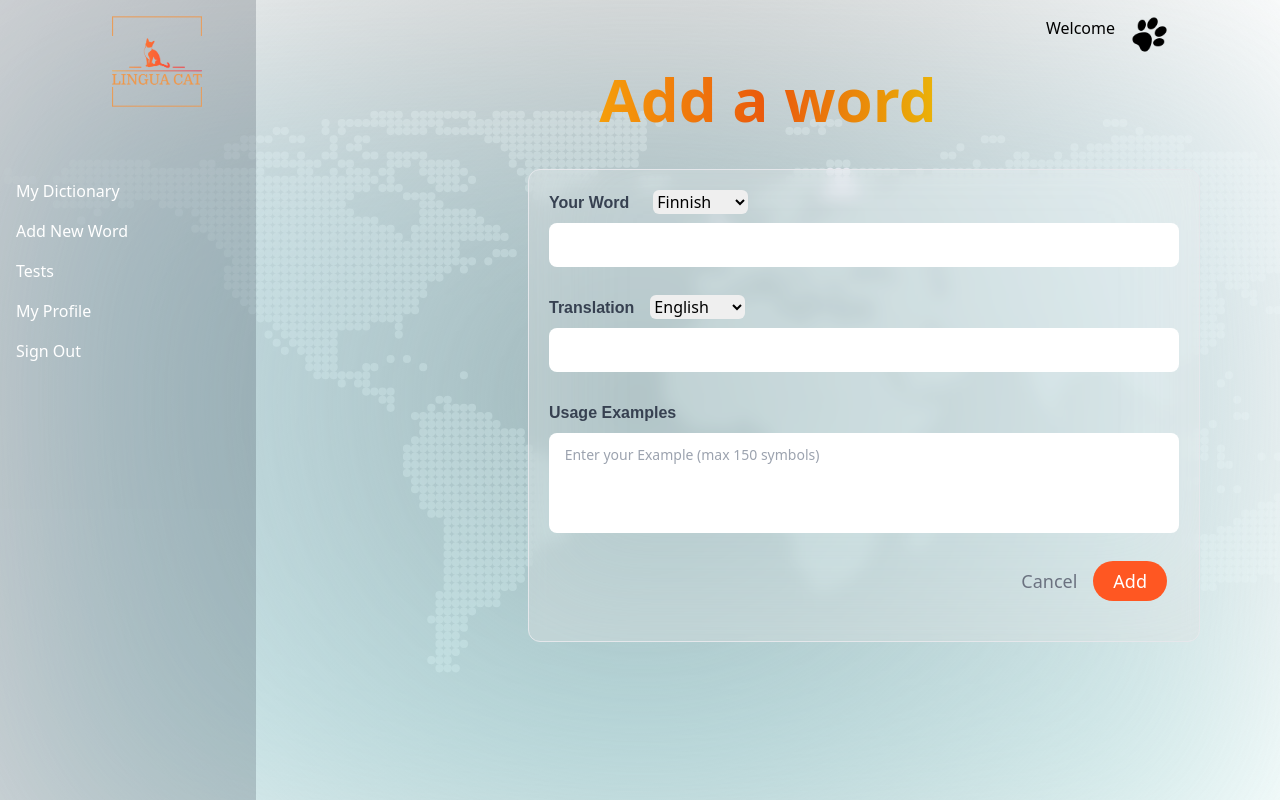
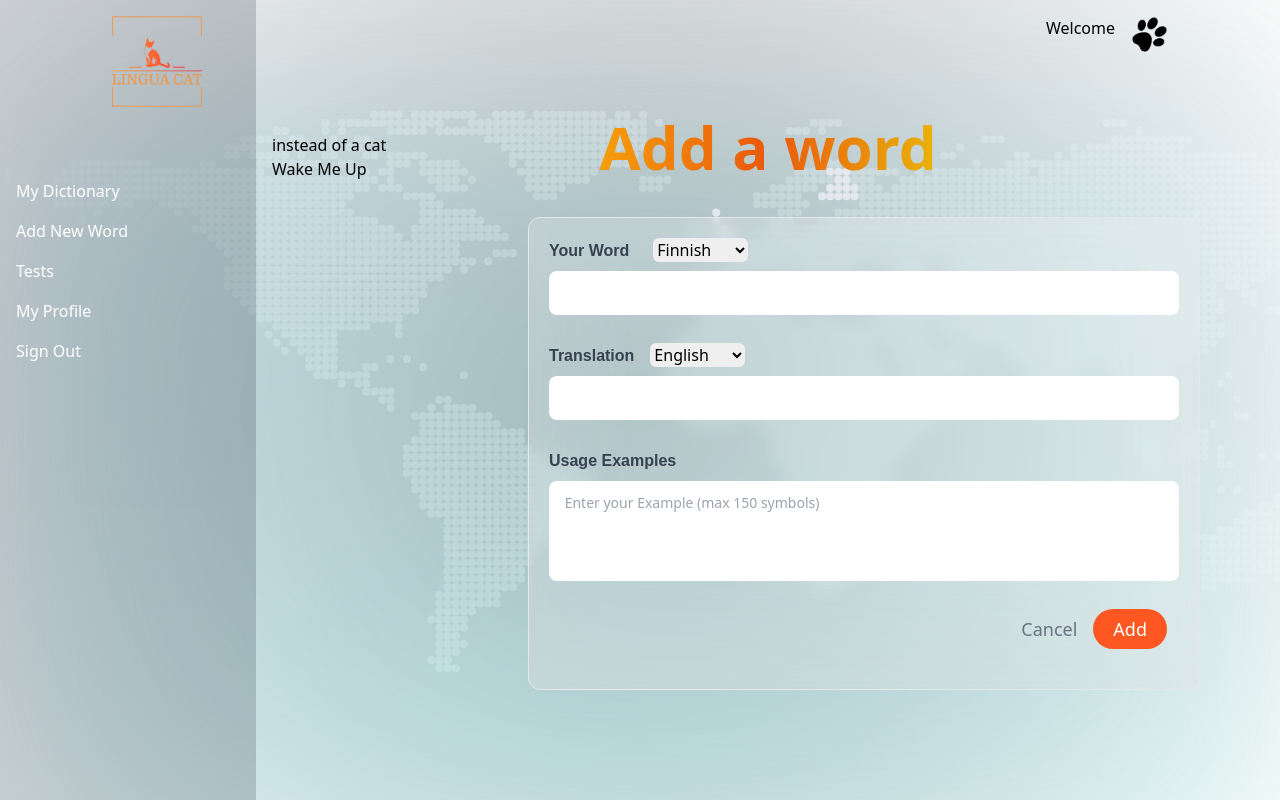
Before and after one commit to Marina-August/yarn-lingua-cat, a Next.js app: page /personal-page/add-word in a window 1280 px wide. Built offline with nearby package versions, Linux system fonts and the light colour scheme.

Commit message:
[Experiments] Try to find the root cause for nextjs deployment failure.

```diff
--- a/app/personal-page/layout.jsx
+++ b/app/personal-page/layout.jsx
@@ -29,7 +29,7 @@ const PersonalLayout =({ children })=>{
            </Link>
         </div>
         <div>
-          {/* <Cat/> */}
+          <Cat/>
           {children}
         </div>
       </div>
--- a/components/Cat.jsx
+++ b/components/Cat.jsx
@@ -1,9 +1,10 @@
 "use client";
 
-import classes from '../styles/Cat.module.css';
+// import classes from '../styles/Cat.module.css';
 import { useState } from 'react';
 
 const Cat =({onFeed})=>{
+    const classes = {};
     const [isAwake, setIsAwake] = useState(false);
     const [isHunger, setIsHunger] = useState(5);
     const wakeUpHandler =()=>{
@@ -16,6 +17,8 @@ const Cat =({onFeed})=>{
         {isAwake && <div className={classes.hunger}>Hunger</div>}
         <div className={classes.container} onClick={wakeUpHandler}>
             <div className={!isAwake && classes.shadow}></div>
+            <div>instead of a cat</div>
+
             <div className={classes.cat}>
                 <div className={classes.ear}></div>
                 <div className={!isAwake? classes.eye:classes.eyeOpen}></div>
```
